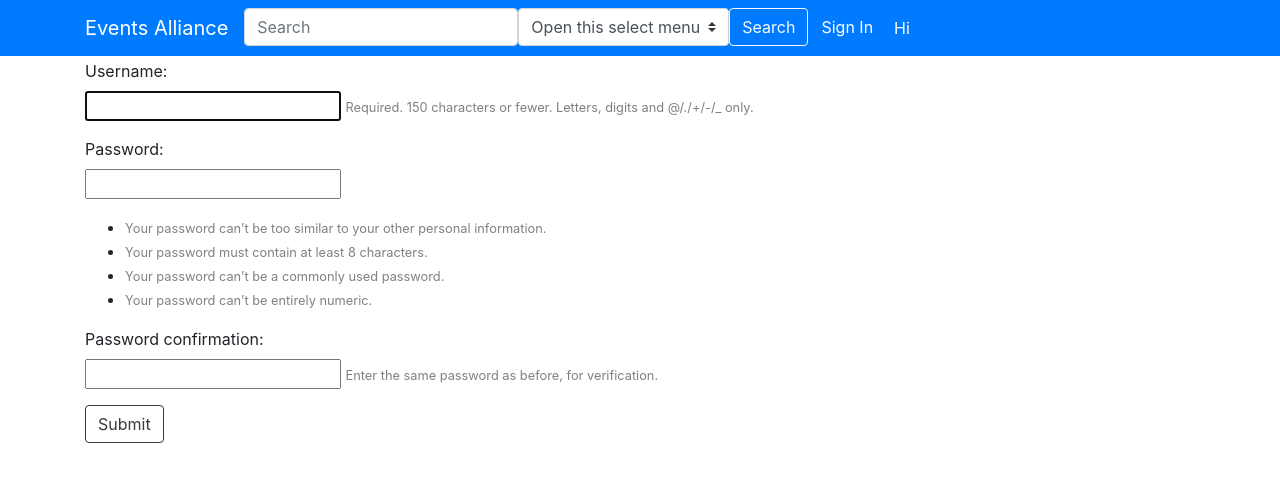
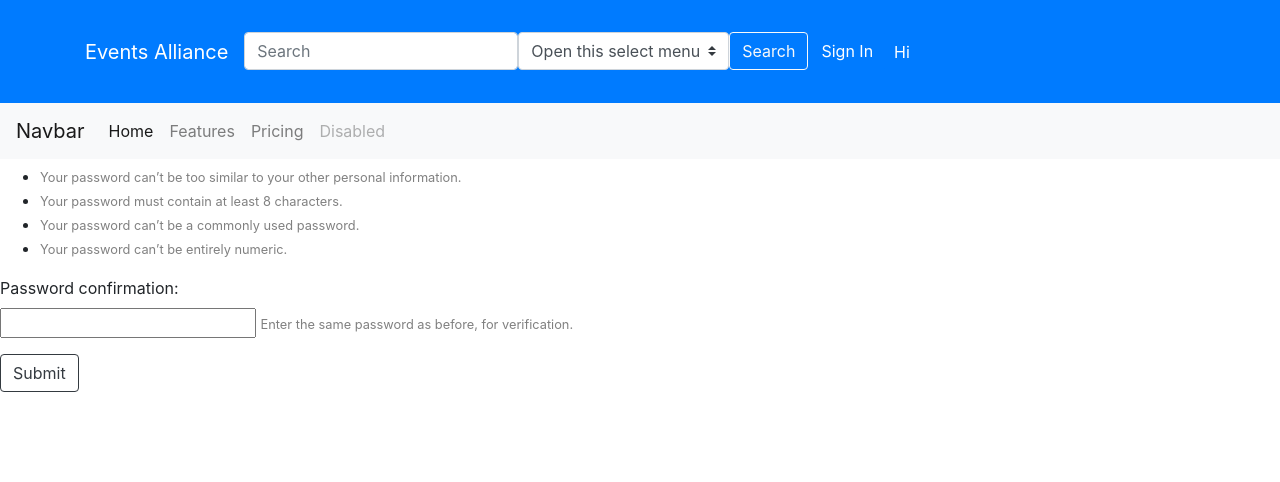
Before and after one commit to Agency254/eventsplannersalliance.com, a Django app: page /accounts/signup/ in a window 1280 px wide. Shown: the top 482 px of the page. Run offline with Django 3.2, Linux system fonts and the light colour scheme; some libraries are stand-ins or nearby versions.

Commit message:
added secondary navbar && removed container from base

```diff
--- a/epa_frontend/templates/base.html
+++ b/epa_frontend/templates/base.html
@@ -11,10 +11,10 @@
 <body>
     {% include 'navbar.html' %}
 
-    <div class="container" style="padding-top: 51px;">
+{#    <div class="container" style="padding-top: 51px;">#}
         {% block content %}
         {% endblock %}
-    </div>
+{#    </div>#}
 
     <!-- jQuery -->
     <script src="{% static 'js/jquery-3.4.1.min.js' %}"></script>
--- a/epa_frontend/templates/navbar.html
+++ b/epa_frontend/templates/navbar.html
@@ -1,6 +1,6 @@
 {% load crispy_forms_tags %}
 
-<nav class="navbar navbar-expand-lg navbar-dark bg-primary fixed-top scrolling-navbar">
+<nav class="navbar navbar-expand-lg navbar-dark bg-primary fixed-top scrolling-navbar" style="padding: 2rem 1rem;">
 <div class="container">
 
   <a class="navbar-brand" href="/">Events Alliance</a>
@@ -35,6 +35,20 @@
   </div>
 </div>
 
+</nav>
+<nav class="navbar navbar-expand-lg navbar-light bg-light fixed-top" style="margin-top: 103px;">
+  <a class="navbar-brand" href="#">Navbar</a>
+  <button class="navbar-toggler" type="button" data-toggle="collapse" data-target="#navbarNavAltMarkup" aria-controls="navbarNavAltMarkup" aria-expanded="false" aria-label="Toggle navigation">
+    <span class="navbar-toggler-icon"></span>
+  </button>
+  <div class="collapse navbar-collapse" id="navbarNavAltMarkup">
+    <div class="navbar-nav">
+      <a class="nav-item nav-link active" href="#">Home <span class="sr-only">(current)</span></a>
+      <a class="nav-item nav-link" href="#">Features</a>
+      <a class="nav-item nav-link" href="#">Pricing</a>
+      <a class="nav-item nav-link disabled" href="#" tabindex="-1" aria-disabled="true">Disabled</a>
+    </div>
+  </div>
 </nav>
 
 <!-- Modal -->
```
Also changed, not shown: epa_frontend/templates/index.html (+65 -10 lines).
